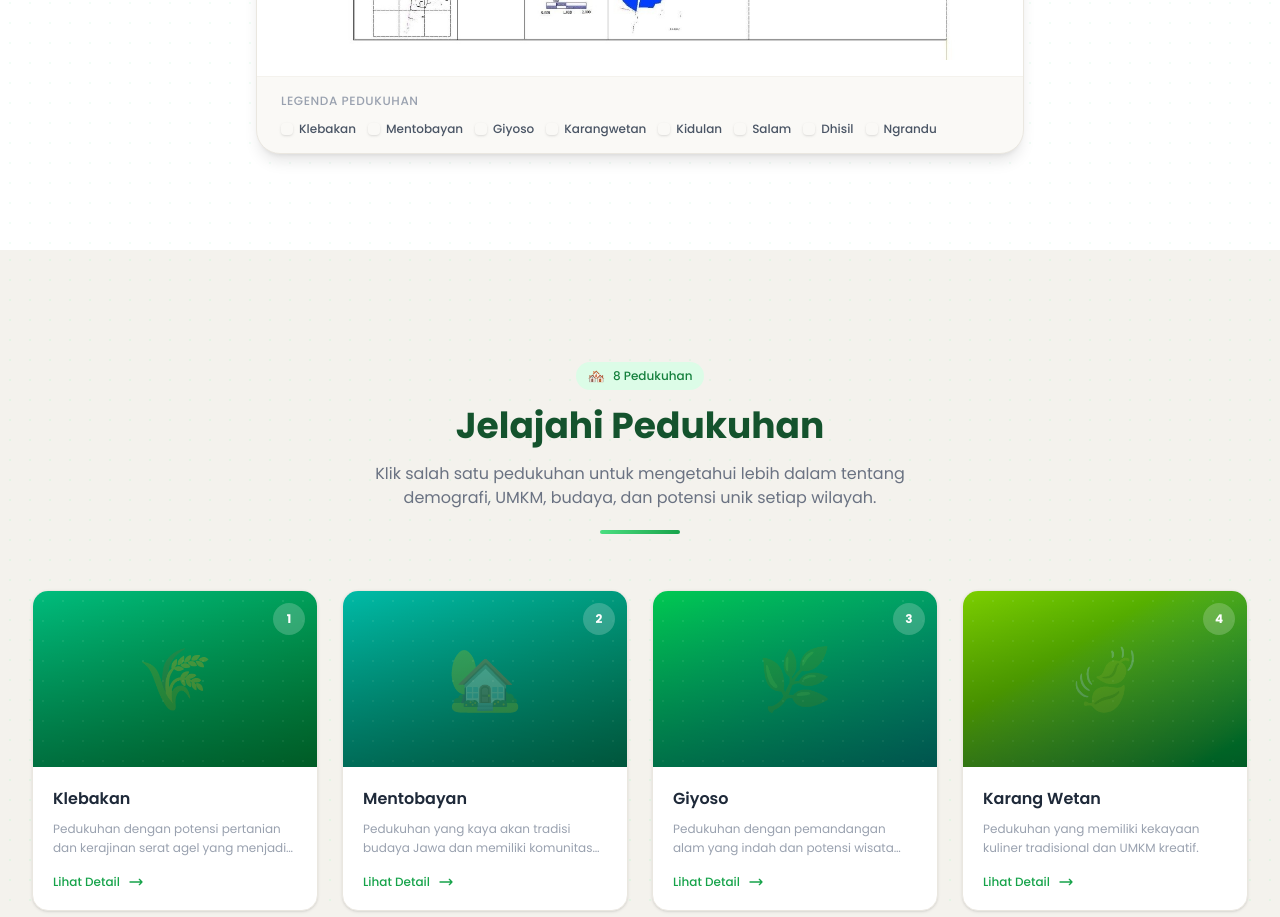
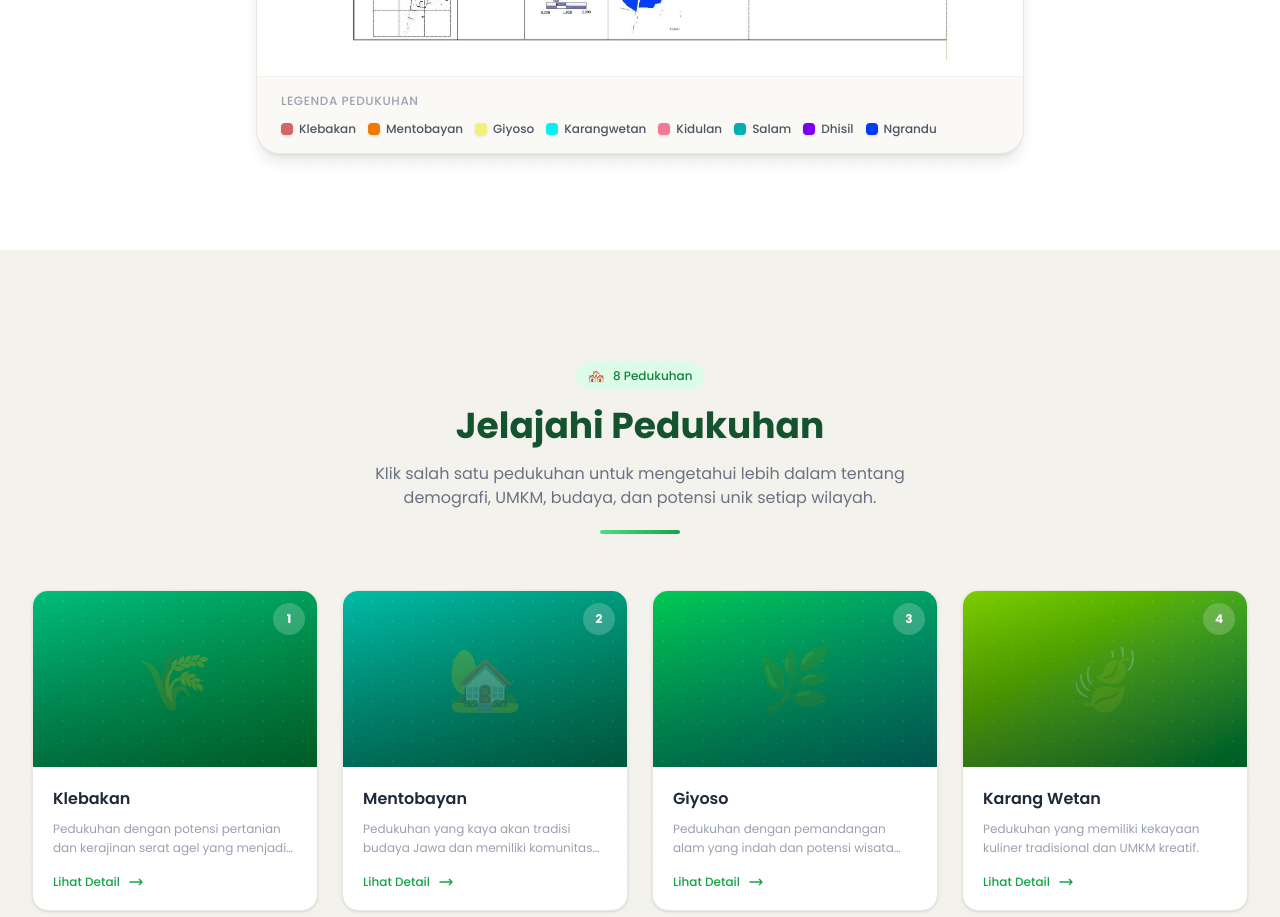
Before and after one commit to AKlq12/Salamrejo, a React (Vite) app: page / in a window 1280 px wide. Shown: the part 4300-5217 px from the top of the page. Built offline with nearby package versions, Linux system fonts and the light colour scheme; no server answers.

Commit message:
style : peta administrasi legend color

```diff
--- a/src/components/home/PetaAdministrasi.jsx
+++ b/src/components/home/PetaAdministrasi.jsx
@@ -107,7 +107,10 @@ export default function PetaAdministrasi() {
                     { nama: 'Ngrandu', warna: '#003cf2' },
                   ].map((item) => (
                     <div key={item.nama} className="flex items-center gap-1.5">
-                      <div className={`w-3 h-3 rounded-sm ${item.warna} shadow-sm`} />
+                      <div
+                        className="w-3 h-3 rounded-sm shadow-sm"
+                        style={{ backgroundColor: item.warna }}
+                      />
                       <span className="text-[10px] sm:text-xs text-gray-600 font-medium">{item.nama}</span>
                     </div>
                   ))}
```
